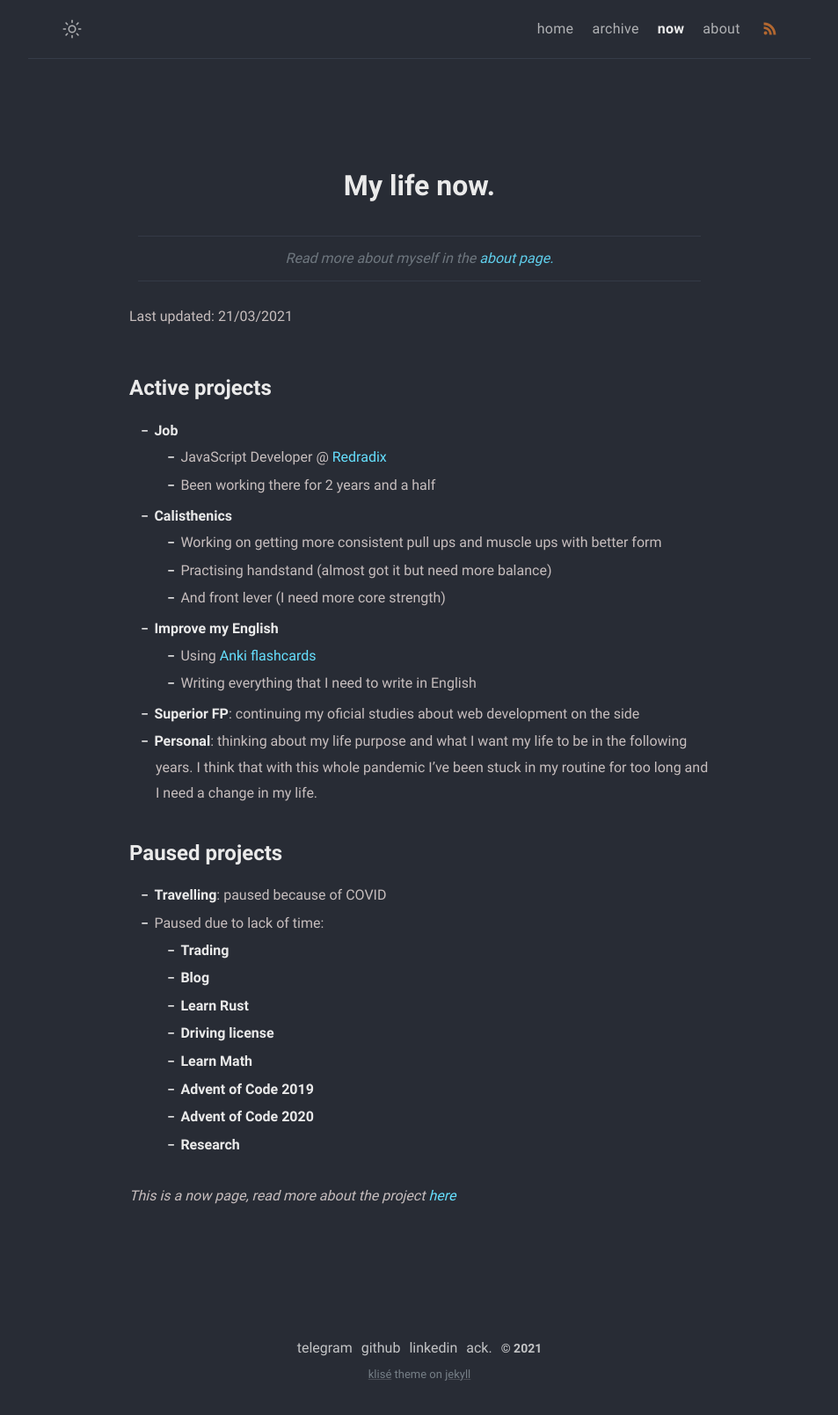
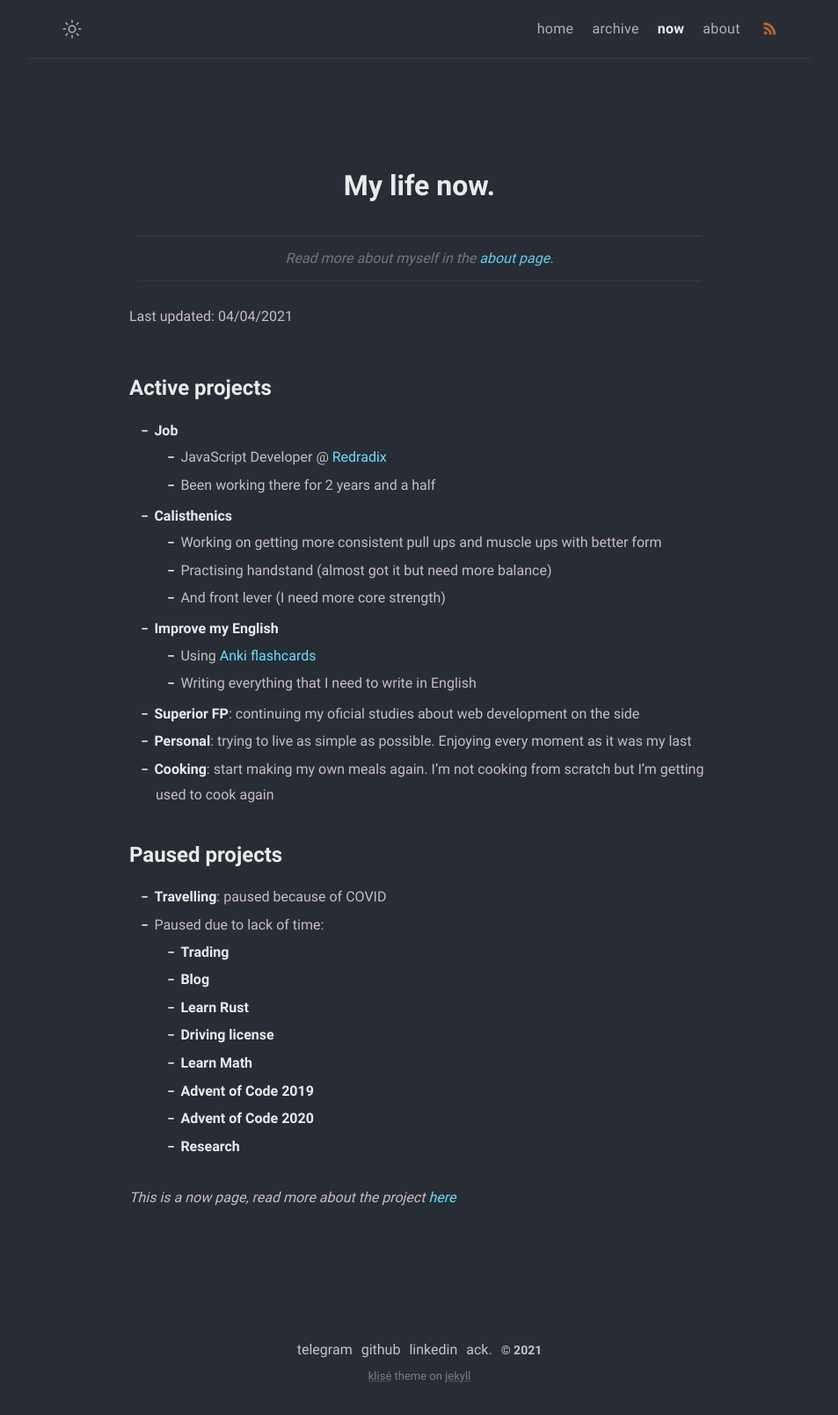
Before and after one commit to MonkeyAndres/MonkeyAndres.github.io, a Jekyll site: the page built from now.md, in a window 1280 px wide. Shown: the whole page at 88% size, without its empty margins (163-1116 px from the left). Built offline with Jekyll 4.4.1, drawn with Linux system fonts in a browser that asks for light colours.

Commit message:
📝 Update now page

```diff
--- a/now.md
+++ b/now.md
@@ -8,7 +8,7 @@ comments: false
 
 > Read more about myself in the [about page.](../about)
 
-Last updated: 21/03/2021
+Last updated: 04/04/2021
 
 # Active projects
 
@@ -23,7 +23,8 @@ Last updated: 21/03/2021
   - Using [Anki flashcards](https://apps.ankiweb.net/)
   - Writing everything that I need to write in English
 - **Superior FP**: continuing my oficial studies about web development on the side
-- **Personal**: thinking about my life purpose and what I want my life to be in the following years. I think that with this whole pandemic I've been stuck in my routine for too long and I need a change in my life.
+- **Personal**: trying to live as simple as possible. Enjoying every moment as it was my last
+- **Cooking**: start making my own meals again. I'm not cooking from scratch but I'm getting used to cook again
 
 # Paused projects
 
```
